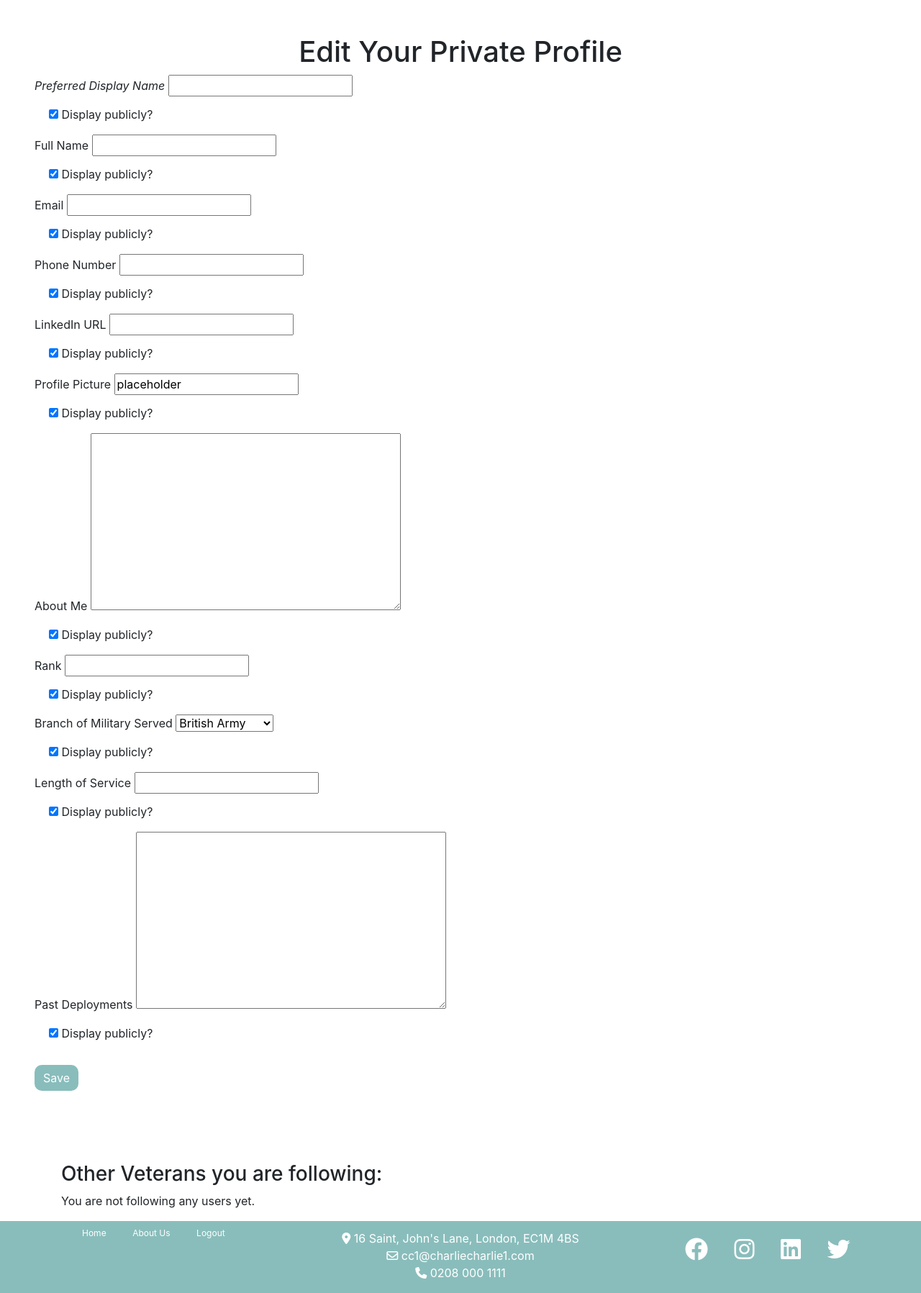
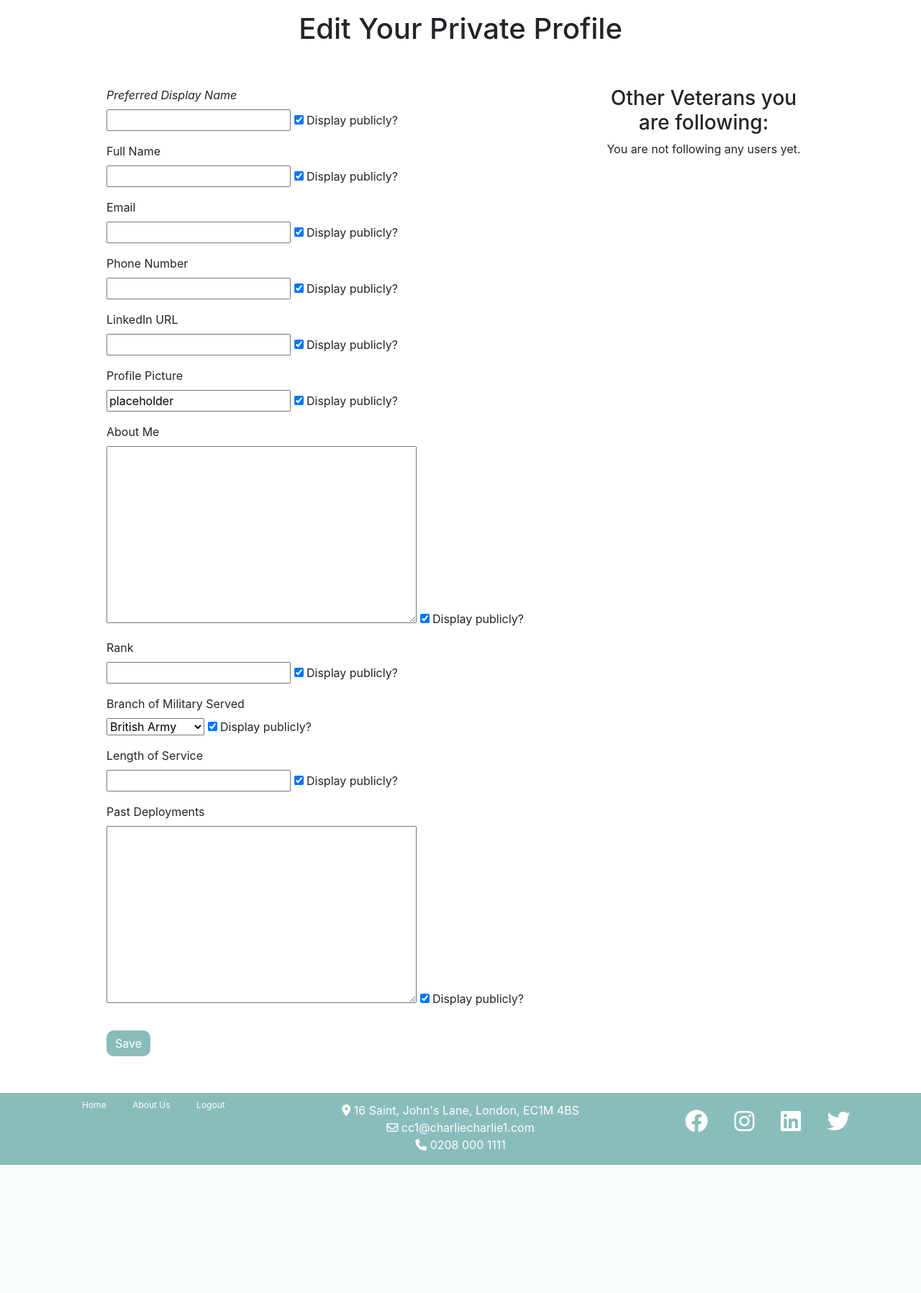
Before and after one commit to TuckerFaulk/Hackathon-Apr-23, a Django app: page /profile/profile/ in a window 1280 px wide. Shown: the part 116-1913 px from the top of the page at 72% size. After the commit the page ends 1735 px from the top, so only its background shows below. Run offline with Django 3.2, Linux system fonts and the light colour scheme; the visitor is signed in with stand-in values (Sample User, id 1); data comes from the database, SQL or seed files in the repository.

Commit message:
Add formatting to the edit my private profile page

```diff
--- a/profiles/templates/profiles/profile.html
+++ b/profiles/templates/profiles/profile.html
@@ -3,16 +3,23 @@
 {% load custom_filters %}
 
 {% block content %}
-    <h1 class="text-center mt-5">Edit Your Private Profile</h1>
-    <div class="mx-5 mb-5">
+<div class="container">
+    <div class="row">
+        <div class="col text-center mt-3">
+            <h1 class="">Edit Your Private Profile</h1>
+        </div>
+    </div>
+
+    <div class="row mx-5 mb-5">
+        <div class="col-8 mt-5">
             <form method="POST" enctype="multipart/form-data">
                 {% csrf_token %}
 
                 <!-- Preferred Display Name Field-->
                 <div class="form-group">
                     <label for="{{ form.preferred_display_name.id_for_label }}"><em>Preferred Display Name</em></label>
+                    <div>
                         {{ form.preferred_display_name }}
-                <div class="form-check mt-2">
                         {{ form.is_preferred_display_name|attr:"checked:user_profile.is_preferred_display_name" }}
                         <label class="form-check-label" for="{{ form.is_preferred_display_name_public.id_for_label }}">Display publicly?</label>
                     </div>
@@ -21,8 +28,8 @@
                 <!-- Preferred Display Name Field-->
                 <div class="form-group">
                     <label for="{{ form.fullname.id_for_label }}">Full Name</label>
+                    <div>
                         {{ form.fullname }}
-                <div class="form-check mt-2">
                         {{ form.is_fullname|attr:"checked:user_profile.is_fullname" }}
                         <label class="form-check-label" for="{{ form.is_fullname_public.id_for_label }}">Display publicly?</label>
                     </div>
@@ -31,8 +38,8 @@
                 <!-- Email Field -->
                 <div class="form-group">
                     <label for="{{ form.user_email.id_for_label }}">Email</label>
+                    <div>
                         {{ form.user_email }}
-                <div class="form-check mt-2">
                         {{ form.is_user_email|attr:"checked:user_profile.is_user_email" }}
                         <label class="form-check-label" for="{{ form.is_user_email_public.id_for_label }}">Display publicly?</label>
                     </div>
@@ -41,8 +48,8 @@
                 <!-- Phone Number Field -->
                 <div class="form-group">
                     <label for="{{ form.user_phone.id_for_label }}">Phone Number</label>
+                    <div>
                         {{ form.user_phone }}
-                <div class="form-check mt-2">
                         {{ form.is_user_phone|attr:"checked:user_profile.is_user_phone" }}
                         <label class="form-check-label" for="{{ form.is_user_phone_public.id_for_label }}">Display publicly?</label>
                     </div>
@@ -51,8 +58,8 @@
                 <!-- LinkedIn Field -->
                 <div class="form-group">
                     <label for="{{ form.linkedin.id_for_label }}">LinkedIn URL</label>
+                    <div>
                         {{ form.linkedin }}
-                <div class="form-check mt-2">
                         {{ form.is_linkedin|attr:"checked:user_profile.is_linkedin" }}
                         <label class="form-check-label" for="{{ form.is_linkedin_public.id_for_label }}">Display publicly?</label>
                     </div>
@@ -61,8 +68,8 @@
                 <!-- Profile Picture Field -->
                 <div class="form-group">
                     <label for="{{ form.profile_picture.id_for_label }}">Profile Picture</label>
+                    <div>
                         {{ form.profile_picture }}
-                <div class="form-check mt-2">
                         {{ form.is_profile_picture|attr:"checked:user_profile.is_profile_picture" }}
                         <label class="form-check-label" for="{{ form.is_profile_picture_public.id_for_label }}">Display publicly?</label>
                     </div>
@@ -71,8 +78,8 @@
                 <!-- About Me Field -->
                 <div class="form-group">
                     <label for="{{ form.about_me.id_for_label }}">About Me</label>
+                    <div>
                         {{ form.about_me }}
-                <div class="form-check mt-2">
                         {{ form.is_about_me|attr:"checked:user_profile.is_about_me" }}
                         <label class="form-check-label" for="{{ form.is_about_me_public.id_for_label }}">Display publicly?</label>
                     </div>
@@ -81,8 +88,8 @@
                 <!-- Rank Field -->
                 <div class="form-group">
                     <label for="{{ form.rank.id_for_label }}">Rank</label>
+                    <div>
                         {{ form.rank }}
-                <div class="form-check mt-2">
                         {{ form.is_rank|attr:"checked:user_profile.is_rank" }}
                         <label class="form-check-label" for="{{ form.is_rank_public.id_for_label }}">Display publicly?</label>
                     </div>
@@ -91,8 +98,8 @@
                 <!-- Branch of Military Served Field -->
                 <div class="form-group">
                     <label for="{{ form.branch_of_military_served.id_for_label }}">Branch of Military Served</label>
+                    <div>
                         {{ form.branch_of_military_served }}
-                <div class="form-check mt-2">
                         {{ form.is_branch_of_military_served|attr:"checked:user_profile.is_branch_of_military_served" }}
                         <label class="form-check-label" for="{{ form.is_branch_of_military_served_public.id_for_label }}">Display publicly?</label>
                     </div>
@@ -101,8 +108,8 @@
                 <!-- Length of Service Field -->
                 <div class="form-group">
                     <label for="{{ form.length_of_service.id_for_label }}">Length of Service</label>
+                    <div>
                         {{ form.length_of_service }}
-                <div class="form-check mt-2">
                         {{ form.is_length_of_service|attr:"checked:user_profile.is_length_of_service" }}
                         <label class="form-check-label" for="{{ form.is_length_of_service_public.id_for_label }}">Display publicly?</label>
                     </div>
@@ -111,8 +118,8 @@
                 <!-- Past Deployments Field -->
                 <div class="form-group">
                     <label for="{{ form.past_deployments.id_for_label }}">Past Deployments</label>
+                    <div>
                         {{ form.past_deployments }}
-                <div class="form-check mt-2">
                         {{ form.is_past_deployments|attr:"checked:user_profile.is_past_deployments" }}
                         <label class="form-check-label" for="{{ form.is_past_deployments_public.id_for_label }}">Display publicly?</label>
                     </div>
@@ -124,16 +131,30 @@
         </div>
 
         <!-- LISTS OF PROFILES THE USER IS FOLLOWING -->
-    <div class="container mt-5">
+        <div class="col-4 mt-5 text-center">
             <h3>Other Veterans you are following:</h3>
             {% if followed_users %}
                 <div>
                     {% for followed_user in followed_users %}
-                    <div>
+                        <div class="following-card">
+                            <span class="mr-5">
+                                {% if "placeholder" in followed_user.followed_user.profile_picture.url %}
+                                    <img src="https://res.cloudinary.com/dzqdaqlba/image/upload/v1681415640/Hackathon%20London/cc12_z22lt1.png" class="following-img" alt="{{ user_profile.preferred_display_name }}">
+                                {% else %}
+                                    <img src="{{ followed_user.followed_user.profile_picture.url }}" class="following-img"  alt="{{ followed_user.followed_user.preferred_display_name }}">
+                                {% endif %}
                                 <a href="{% url 'public_profile' followed_user.followed_user.id %}">
                                     {{ followed_user.followed_user.preferred_display_name }}
                                 </a>
-                        {% if followed_user.followed_user.is_fullname %}
+                            </span>
+
+                            <form class="btn-unfollow" method="post" action="{% url 'remove_from_follow_list' followed_user.id %}">
+                                {% csrf_token %}
+                                <input type="hidden" name="follow_id" value="{{ followed_user.id }}">
+                                <button type="submit" class="btn btn-primary">Unfollow</button>
+                            </form>
+
+                            <!-- {% if followed_user.followed_user.is_fullname %}
                                 <br>{{ followed_user.followed_user.fullname }}
                             {% endif %}
                             {% if followed_user.followed_user.is_user_email %}
@@ -156,12 +177,7 @@
                             {% endif %}
                             {% if followed_user.followed_user.is_past_deployments %}
                                 <br>{{ followed_user.followed_user.past_deployments }}
-                        {% endif %}
-                        <form method="post" action="{% url 'remove_from_follow_list' followed_user.id %}">
-                            {% csrf_token %}
-                            <input type="hidden" name="follow_id" value="{{ followed_user.id }}">
-                            <button type="submit" class="btn btn-primary">Unfollow</button>
-                        </form>
+                            {% endif %} -->
                         </div>
                     {% endfor %}
                 </div>
@@ -170,5 +186,7 @@
                 <p>You are not following any users yet.</p>
             {% endif %}
         </div>
+    </div>
+</div>
 
 {% endblock %}
--- a/static/css/base.css
+++ b/static/css/base.css
@@ -364,3 +364,23 @@
     position: relative;
     bottom: 10px;
 }
+
+/* Following Profile Cards */
+
+.following-card {
+    border: 1px rgb(85, 84, 84) solid;
+    border-radius: 50px;
+    padding: 10px;
+    margin-bottom: 5px;
+}
+
+.following-img {
+    height: 50px;
+    width: 50px;
+    object-fit: cover;
+    border-radius: 50%;
+}
+
+.btn-unfollow {
+    display: inline;
+}
```
Lines whose indentation alone changed are shown as unchanged.
